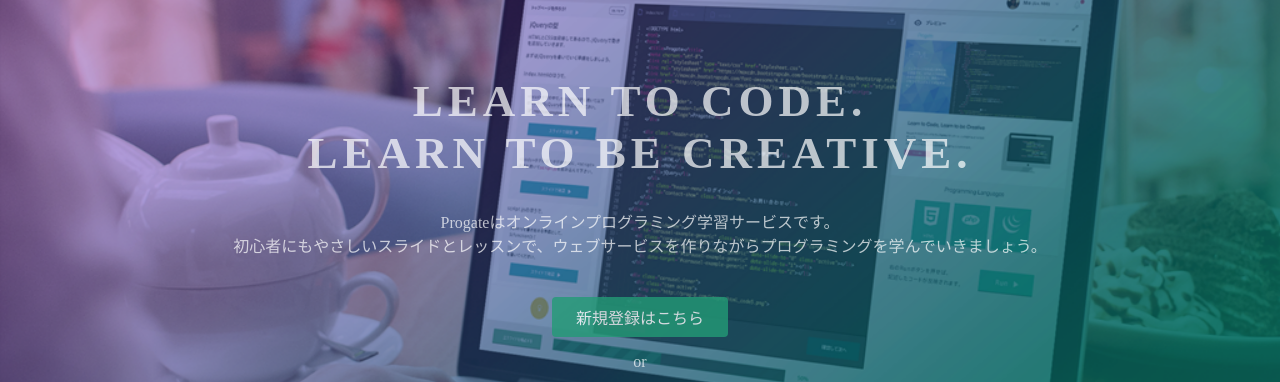
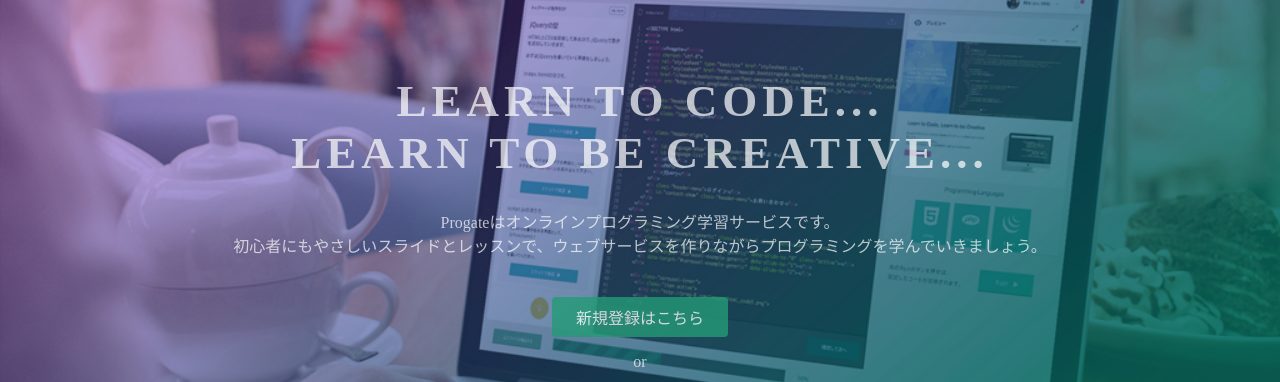
Before and after one commit to suiskee/suiskee.github.io, a plain HTML site: page index.html in a window 1280 px wide. Shown: the part 135-517 px from the top of the page. Drawn offline with Linux system fonts and the light colour scheme.

Commit message:
Update index.html

```diff
--- a/index.html
+++ b/index.html
@@ -23,7 +23,7 @@
   </header>
   <div class="top-wrapper">
     <div class="container">
-      <h1>LEARN TO CODE.<br>LEARN TO BE CREATIVE.</h1>
+      <h1>LEARN TO CODE...<br>LEARN TO BE CREATIVE...</h1>
       <p>Progateはオンラインプログラミング学習サービスです。<br>初心者にもやさしいスライドとレッスンで、ウェブサービスを作りながらプログラミングを学んでいきましょう。</p>
       <div class="btn-wrapper">
         <a href="#" class="btn signup">新規登録はこちら</a>
```
